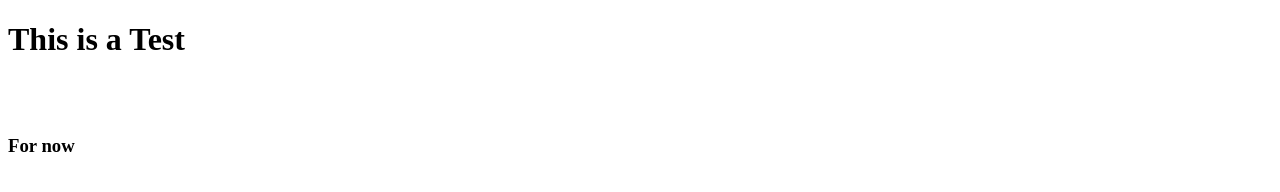
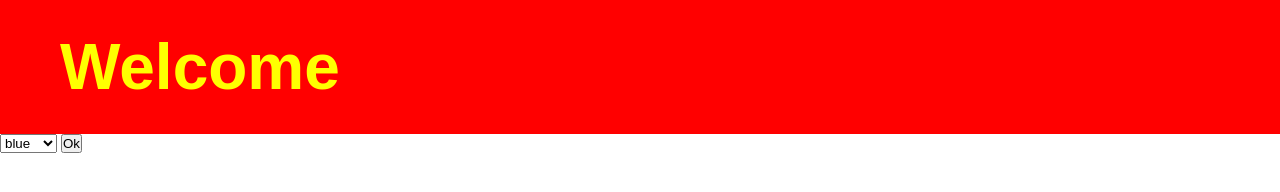
Before and after one commit to bibiblocksberg/bibiblocksberg.github.io, a plain HTML site: page index.html in a window 1280 px wide. Drawn offline with Linux system fonts and the light colour scheme; a web font is replaced by a local one.

Commit message:
Update index.html

```diff
--- a/index.html
+++ b/index.html
@@ -1,22 +1,31 @@
 <!DOCTYPE html>
-<html manifest='manifest.appcache'>
+
 <head>
+    <meta charset="utf-8">
+    <meta lang="en">
+
     <title>Welcome</title>
-    <script>
-  (function(i,s,o,g,r,a,m){i['GoogleAnalyticsObject']=r;i[r]=i[r]||function(){
-  (i[r].q=i[r].q||[]).push(arguments)},i[r].l=1*new Date();a=s.createElement(o),
-  m=s.getElementsByTagName(o)[0];a.async=1;a.src=g;m.parentNode.insertBefore(a,m)
-  })(window,document,'script','https://www.google-analytics.com/analytics.js','ga');
-
-  ga('create', 'UA-91027093-1', 'auto');
-  ga('send', 'pageview');
-
-</script>
+    <script src='float.js' defer='defer'></script>
+    <script src='jquery-3.1.1.min.js'></script>
+    <link rel="stylesheet" type="text/css" href='sheet.css'>
+    <link href="https://fonts.googleapis.com/css?family=Aldrich" rel="stylesheet">
 </head>
 <body>
-<h1>This is a Test</h1>
-<br>
-<br>
-<h3>For now</h3>
+
+<header>
+    <div class="head-main">
+        <h1 >Welcome</h1>
+
+    </div>
+</header>
+<!-- <canvas id="can" > -->
+<select>
+    <option>blue</option>
+    <option>green</option>
+    <option>red</option>
+</select>
+<button type="button">Ok</button>
+</canvas>
+
 </body>
 </html>
```
